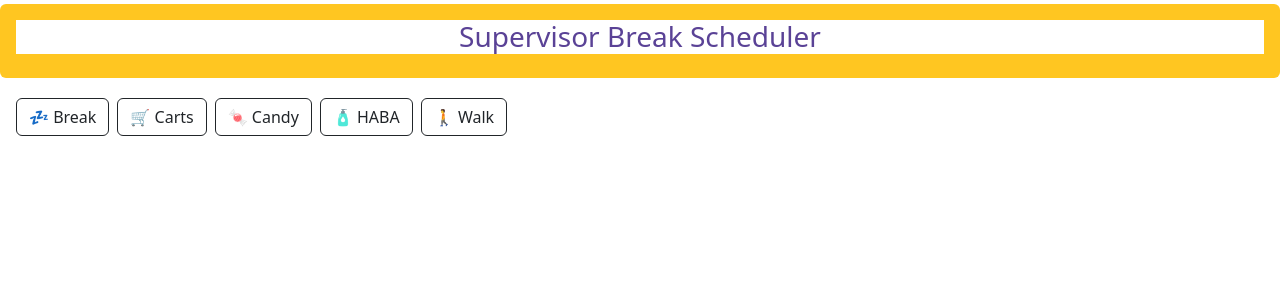
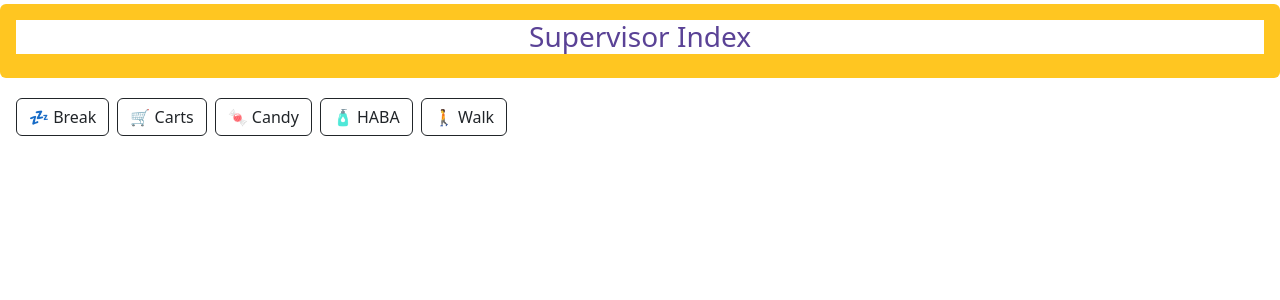
Before and after one commit to jnguy2832/Listco-Supervisor-Terminal, a Django app: page / in a window 1280 px wide. Shown: the top 300 px of the page. Run offline with Django 5.2, Linux system fonts and the light colour scheme.

Commit message:
Added break.html with minor changes made to index.html

```diff
--- a/Terminal/BreakScheduler/Templates/index.html
+++ b/Terminal/BreakScheduler/Templates/index.html
@@ -8,7 +8,7 @@
 </head>
 <body>
     <div class="p-3 mt-1 text-secondary rounded" style="background-color: rgb(255, 198, 33);">
-        <h3 style="background-color: white; text-align: center; margin-bottom: 25; color: rgb(90, 66, 150);">Supervisor Break Scheduler</h3>
+        <h3 style="background-color: white; text-align: center; margin-bottom: 25; color: rgb(90, 66, 150);">Supervisor Index</h3>
     </div>
     <div class="p-3 mt-1 d-flex flex-wrap gap-2">
         <button class="btn btn-outline-dark" onclick="location.href='break.html'">💤 Break</button>
```
Also changed, not shown: Terminal/BreakScheduler/Templates/break.html (added).
